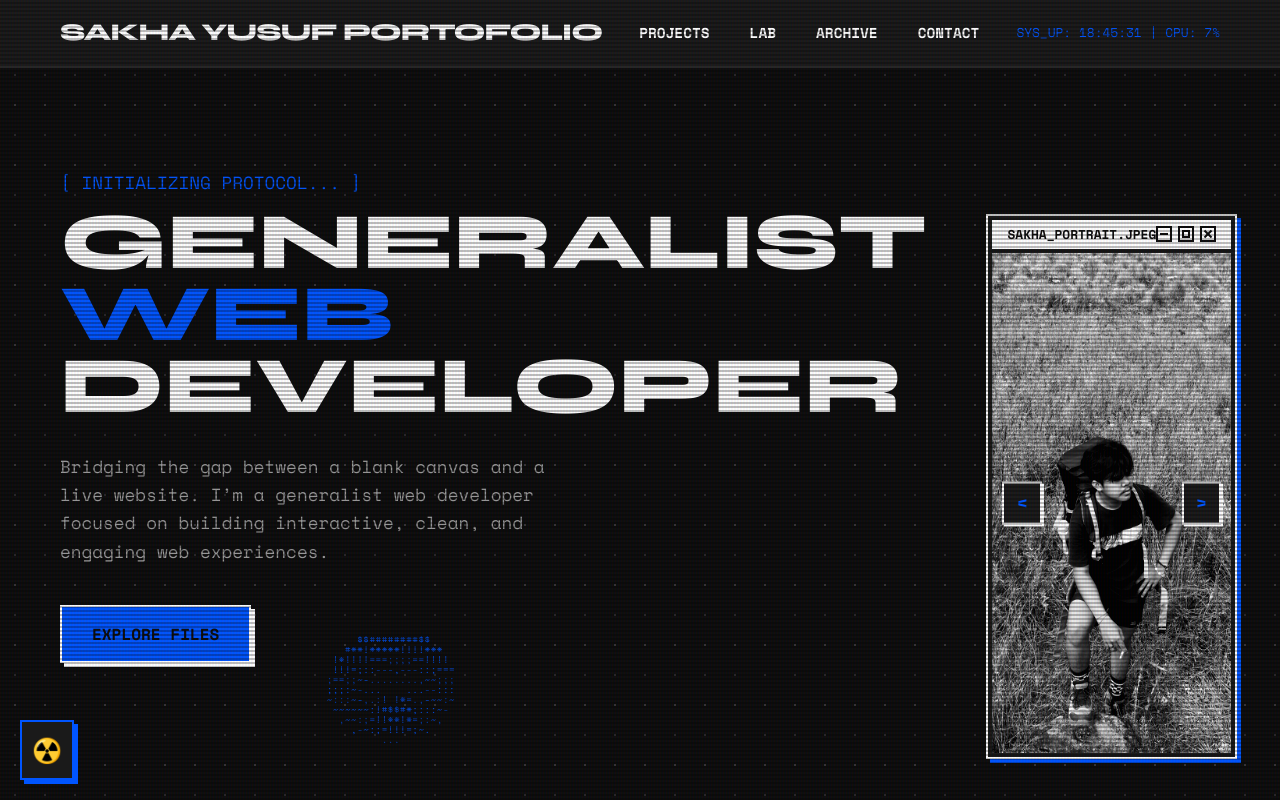
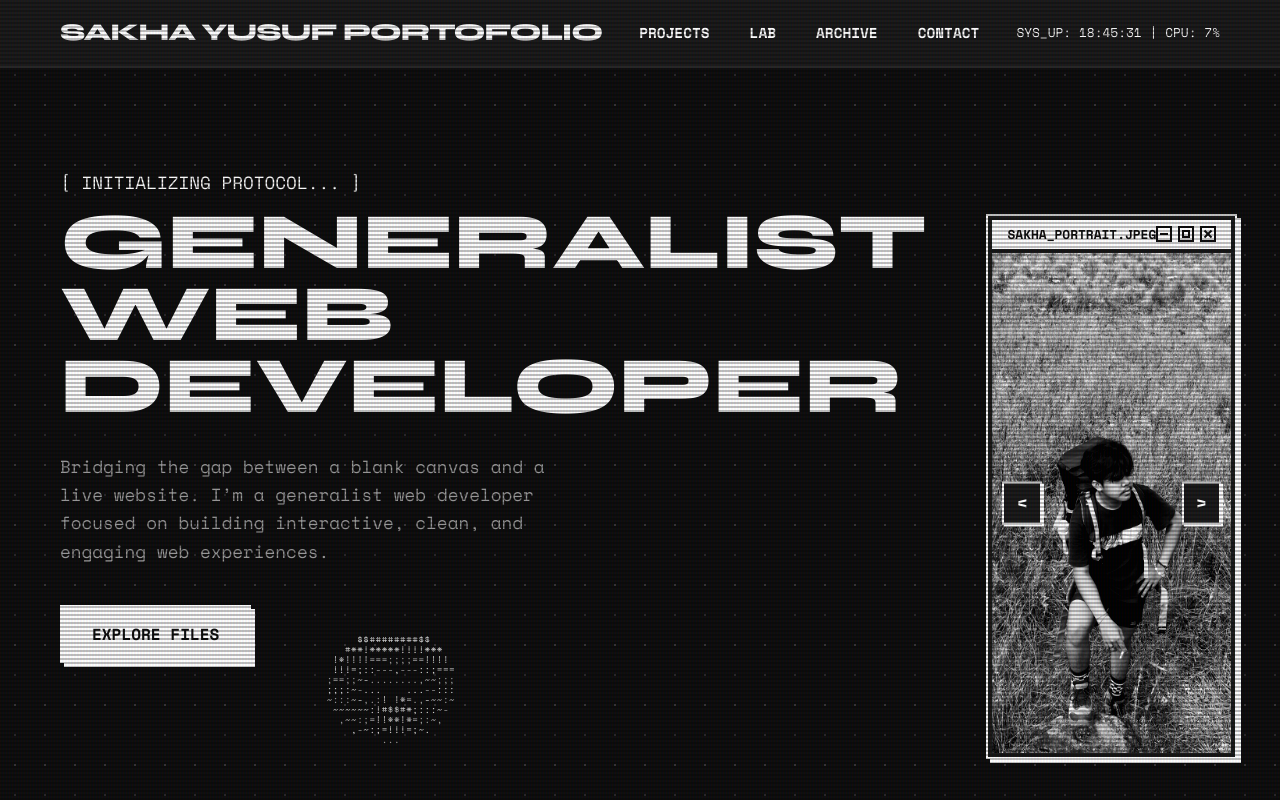
Before and after one commit to antiquiraxe-cyber/WEB-PORTOFOLIO-YUSUF, a Next.js app: page / in a window 1280 px wide. Shown: the top 800 px of the page. Built offline with nearby package versions, Linux system fonts and the light colour scheme; no server answers.

Commit message:
Ubah aksen warna ke putih monokrom dan hapus tombol red alert

```diff
--- a/app/globals.css
+++ b/app/globals.css
@@ -42,38 +42,14 @@
   /* Added retro portfolio theme variables */
   --bg-color: #0d0d0d;
   --surface: #1a1a1a;
-  --accent-retro: #0055ff;
+  --accent-retro: #ffffff;
   --text-primary: #ffffff;
   --text-secondary: #999999;
   --border-color: #333333;
-  --retro-shadow: 4px 4px 0px #0055ff;
+  --retro-shadow: 4px 4px 0px #ffffff;
 }
 
-.theme-red {
-  --bg-color: #1a0000;
-  --text-primary: #ff0000;
-  --text-secondary: #aa0000;
-  --accent-retro: #ff0000;
-  --surface: #0a0000;
-  --border-color: #ff0000;
-  --retro-shadow: 6px 6px 0px #ff0000;
-}
 
-.hack-animation {
-  animation: crt-flicker 0.15s infinite, shake 5s infinite;
-}
-
-@keyframes crt-flicker {
-  0% { opacity: 0.95; }
-  50% { opacity: 1; }
-  100% { opacity: 0.95; }
-}
-
-@keyframes shake {
-  0%, 100% { transform: translateX(0); }
-  98% { transform: translateX(-2px); }
-  99% { transform: translateX(2px); }
-}
 
 .dark {
   --background: oklch(0.145 0 0);
@@ -351,7 +327,7 @@ header {
 }
 
 .window-close:hover {
-  background: rgba(0, 85, 255, 0.2);
+  background: rgba(255, 255, 255, 0.2);
 }
 
 .dot {
@@ -502,7 +478,7 @@ header {
   color: var(--text-primary) !important;
   -webkit-text-fill-color: var(--text-primary) !important;
   border: 2px solid var(--text-primary) !important;
-  box-shadow: 4px 4px 0px var(--accent-retro) !important;
+  box-shadow: 4px 4px 0px var(--bg-color) !important;
   font-family: "Space Mono", monospace !important;
   font-weight: bold !important;
   margin: 0 10px;
@@ -709,8 +685,8 @@ footer {
 
 .dossier-panel-blueprint {
   background-image:
-    linear-gradient(rgba(0, 255, 0, 0.05) 1px, transparent 1px),
-    linear-gradient(90deg, rgba(0, 255, 0, 0.05) 1px, transparent 1px);
+    linear-gradient(rgba(255, 255, 255, 0.05) 1px, transparent 1px),
+    linear-gradient(90deg, rgba(255, 255, 255, 0.05) 1px, transparent 1px);
   background-size: 20px 20px;
 }
 
@@ -746,7 +722,7 @@ footer {
 }
 
 .dossier-row:hover {
-  background: rgba(0, 255, 0, 0.05);
+  background: rgba(255, 255, 255, 0.05);
 }
 
 .dossier-row:last-child {
--- a/components/ClientPage.tsx
+++ b/components/ClientPage.tsx
@@ -15,7 +15,6 @@ type TerminalEntry = { type: 'input' | 'output', text: React.ReactNode }
 
 export default function ClientPage({ projects, archives = [] }: ClientPageProps) {
   const [isBooting, setIsBooting] = useState(true)
-  const [isRedAlert, setIsRedAlert] = useState(false)
 
   const [time, setTime] = useState("")
   const [date, setDate] = useState("")
@@ -48,16 +47,6 @@ export default function ClientPage({ projects, archives = [] }: ClientPageProps)
 
   const prevHeroImage = () => {
     setHeroIndex((prev) => (prev - 1 + heroImages.length) % heroImages.length)
-  }
-
-  const toggleRedAlert = () => {
-    if (isRedAlert) {
-      document.body.classList.remove('theme-red');
-      setIsRedAlert(false);
-    } else {
-      document.body.classList.add('theme-red');
-      setIsRedAlert(true);
-    }
   }
 
   const handleTerminalSubmit = (e: React.FormEvent) => {
@@ -167,7 +156,7 @@ export default function ClientPage({ projects, archives = [] }: ClientPageProps)
       {isBooting ? (
         <BootScreen onComplete={() => setIsBooting(false)} />
       ) : (
-        <div className={isRedAlert ? 'hack-animation' : ''} style={{ opacity: 1, animation: 'fadeIn 0.5s ease-out', minHeight: '100vh' }}>
+        <div style={{ opacity: 1, animation: 'fadeIn 0.5s ease-out', minHeight: '100vh' }}>
           {/* Nav / Header */}
           <header>
             <div className="container" style={{ display: "flex", justifyContent: "space-between", alignItems: "center" }}>
@@ -598,31 +587,6 @@ export default function ClientPage({ projects, archives = [] }: ClientPageProps)
           </div>
         </div>
       )}
-
-      {/* Red Alert Toggle (Bottom Left) */}
-      <button
-        onClick={toggleRedAlert}
-        style={{
-          position: 'fixed',
-          bottom: '20px',
-          left: '20px',
-          background: 'var(--surface)',
-          border: '2px solid var(--accent-retro)',
-          color: 'var(--accent-retro)',
-          fontSize: '1.5rem',
-          padding: '10px',
-          cursor: 'pointer',
-          zIndex: 99999,
-          boxShadow: '4px 4px 0px var(--accent-retro)',
-          display: 'flex',
-          alignItems: 'center',
-          justifyContent: 'center',
-          borderRadius: '0'
-        }}
-        title="Toggle Red Alert Mode"
-      >
-        ☢️
-      </button>
       </div>
       )}
     </>
```
